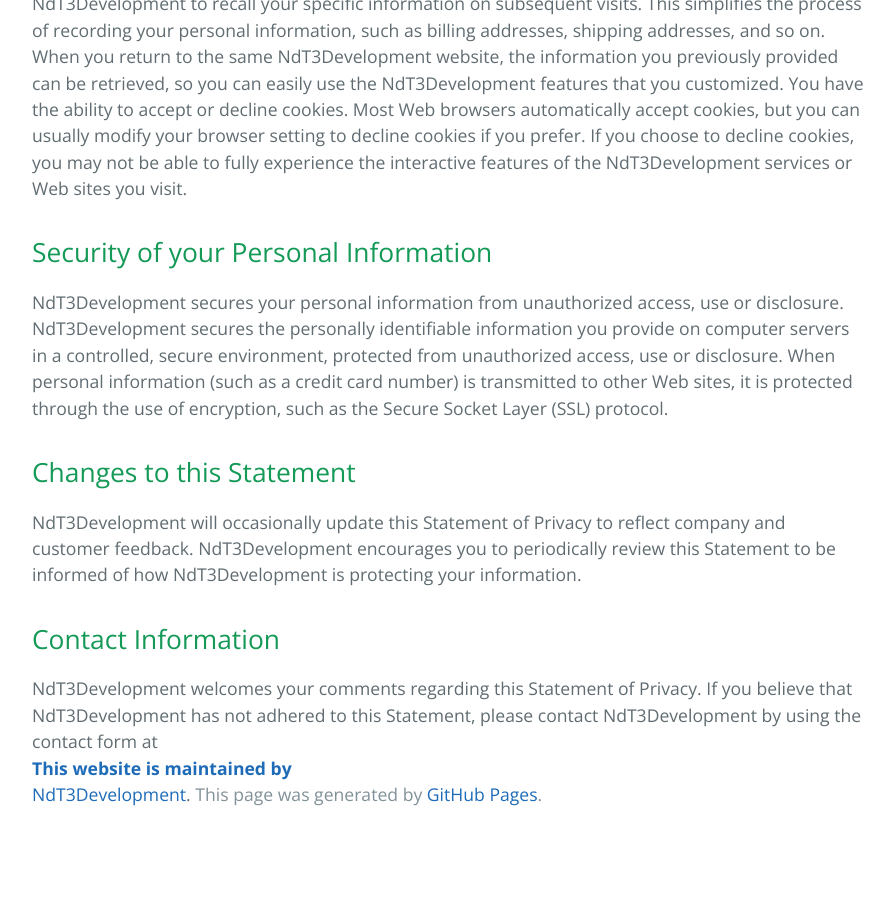
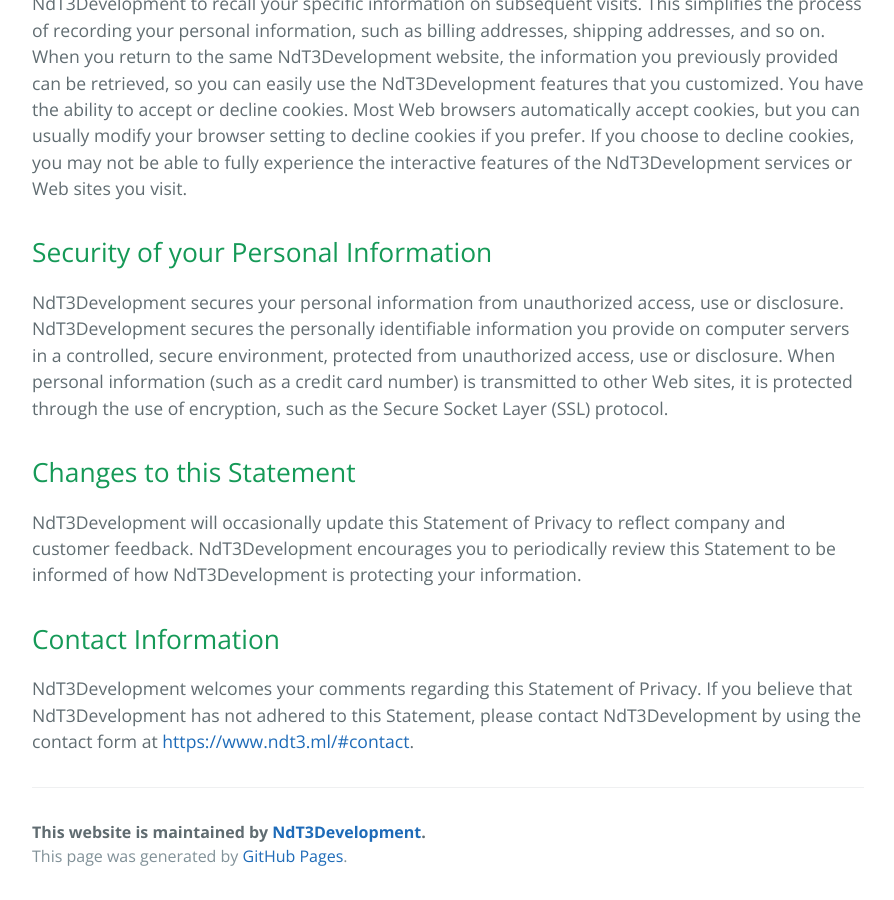
Before and after one commit to TrueWinter/website, a Jekyll site: the page built from legal/privacy.html, in a window 1280 px wide and 900 px high, scrolled down 2051 px. Shown: the whole window, without its empty margins (192-1086 px from the left). Built offline with Jekyll 4.4.1, drawn with Linux system fonts in a browser that asks for light colours; before the commit the page ends 2890 px from its top, so only the background shows below that; some of the changed lines change nothing that is shown.

Commit message:
Update privacy.html

```diff
--- a/legal/privacy.html
+++ b/legal/privacy.html
@@ -55,4 +55,4 @@
 
 <h2>Contact Information</h2>
 
-NdT3Development welcomes your comments regarding this Statement of Privacy. If you believe that NdT3Development has not adhered to this Statement, please contact NdT3Development by using the contact form at <a href="https://www.ndt3.ml/#contact>https://www.ndt3.ml/#contact</a>.
+NdT3Development welcomes your comments regarding this Statement of Privacy. If you believe that NdT3Development has not adhered to this Statement, please contact NdT3Development by using the contact form at <a href="https://www.ndt3.ml/#contact">https://www.ndt3.ml/#contact</a>.
```
